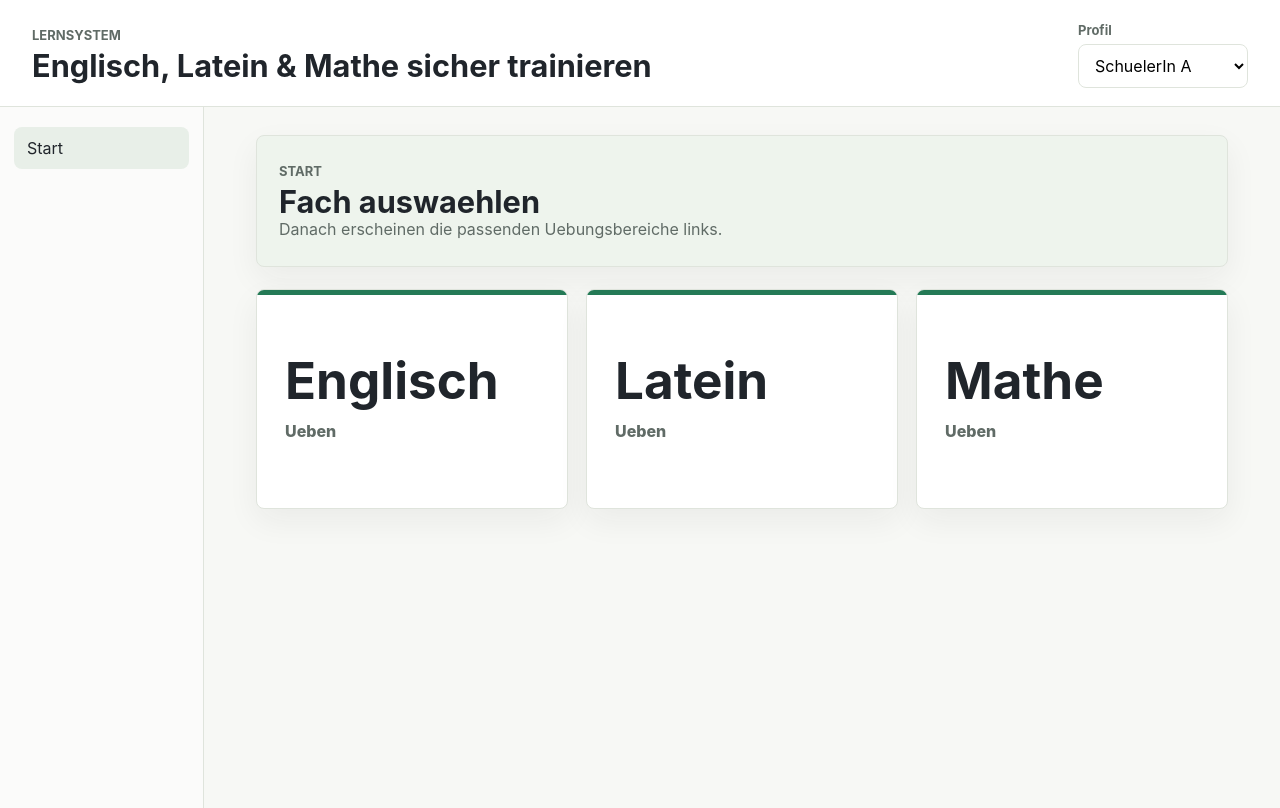
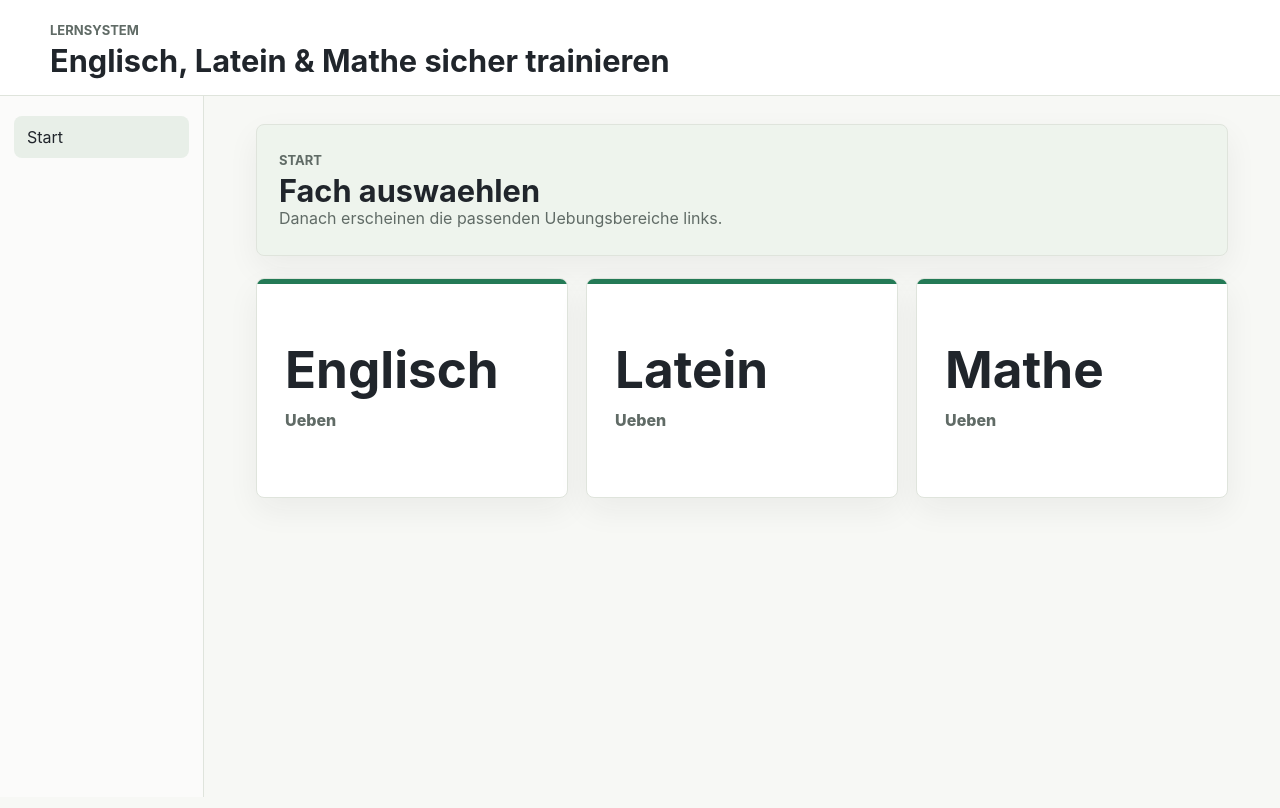
Before and after one commit to maicoding/englishtest34, a plain HTML site: page index.html in a window 1280 px wide. Drawn offline with Linux system fonts and the light colour scheme.

Commit message:
Remove profile selector and clean header

```diff
--- a/app.js
+++ b/app.js
@@ -1366,18 +1366,16 @@ const basics = {
   CONTINUATION_WRITING: "Beim Fortsetzen muessen Perspektive, Zeitform, Ort und Atmosphaere gleich bleiben."
 };
 
-let currentProfile = "A";
 let activeSubject = null;
 const STORAGE_VERSION = "v1";
 
 function key() {
-  return `fsg-learning-${STORAGE_VERSION}-${currentProfile}`;
+  return `fsg-learning-${STORAGE_VERSION}`;
 }
 
 function initialState() {
   return {
     version: STORAGE_VERSION,
-    profile: currentProfile,
     latin: {},
     english: {},
     math: {},
@@ -1392,7 +1390,6 @@ function loadState() {
 
 function saveState(state) {
   state.version = STORAGE_VERSION;
-  state.profile = currentProfile;
   state.updatedAt = new Date().toISOString();
   localStorage.setItem(key(), JSON.stringify(state));
 }
@@ -1875,11 +1872,6 @@ document.getElementById("vocabMode").addEventListener("change", renderVocabTask)
 document.getElementById("newGrammarTask").addEventListener("click", renderGrammarTask);
 document.getElementById("grammarFocus").addEventListener("change", renderGrammarTask);
 
-document.getElementById("learner").addEventListener("change", (event) => {
-  currentProfile = event.target.value;
-  renderDashboard();
-});
-
 document.getElementById("resetProgress").addEventListener("click", () => {
   saveState(initialState());
   renderDashboard();
--- a/index.html
+++ b/index.html
@@ -11,13 +11,6 @@
       <div>
         <p class="label">Lernsystem</p>
         <h1>Englisch, Latein & Mathe sicher trainieren</h1>
-      </div>
-      <div class="profile">
-        <label for="learner">Profil</label>
-        <select id="learner">
-          <option value="A">SchuelerIn A</option>
-          <option value="B">SchuelerIn B</option>
-        </select>
       </div>
     </header>
 
--- a/styles.css
+++ b/styles.css
@@ -36,7 +36,7 @@ textarea {
 
 .topbar {
   display: flex;
-  justify-content: space-between;
+  justify-content: center;
   align-items: center;
   gap: 24px;
   padding: 22px 32px 18px;
@@ -46,6 +46,10 @@ textarea {
   top: 0;
   z-index: 5;
   backdrop-filter: blur(12px);
+}
+
+.topbar > div {
+  width: min(1180px, 100%);
 }
 
 h1,
@@ -76,18 +80,6 @@ h3 {
   font-weight: 700;
   text-transform: uppercase;
   margin-bottom: 6px;
-}
-
-.profile {
-  display: grid;
-  gap: 6px;
-  min-width: 170px;
-}
-
-.profile label {
-  color: var(--muted);
-  font-size: 13px;
-  font-weight: 700;
 }
 
 select {
```
